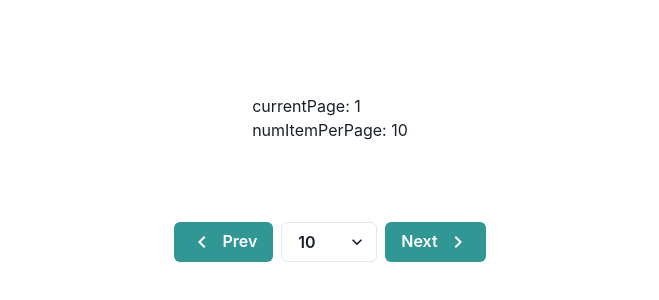
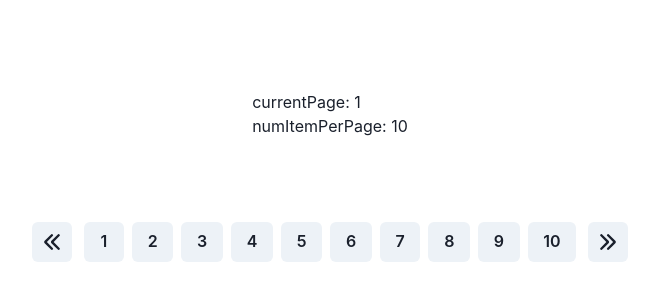
Before and after one commit to entest-hai/nextjs-chakra-ui, a Next.js app: page /pagination/page in a window 1280 px wide. Shown: the part 262-562 px from the top of the page, without its empty margins (310-969 px from the left). Built offline with nearby package versions, Linux system fonts and the light colour scheme.

Commit message:
test context react

```diff
--- a/pages/pagination/page.tsx
+++ b/pages/pagination/page.tsx
@@ -1,8 +1,8 @@
 // 21 DEC 2021 HAI TRAN
 // Simple pagination
 
-import { ChevronLeftIcon, ChevronRightIcon } from '@chakra-ui/icons';
-import { Button, HStack, Box, Select, BoxProps } from '@chakra-ui/react';
+import { ArrowLeftIcon, ArrowRightIcon, ChevronLeftIcon, ChevronRightIcon } from '@chakra-ui/icons';
+import { Button, HStack, Box, Select, BoxProps, IconButton } from '@chakra-ui/react';
 import {useState} from 'react';
 
 interface PaginationProps extends BoxProps {
@@ -16,43 +16,29 @@ const Pagination = ({currentPage,setCurrentPage,setNumItemPerPage}: PaginationPr
   return (
     <HStack
     >
-      <Button
+      <IconButton
         aria-label='prev'
-        leftIcon={<ChevronLeftIcon h={6} w={6}></ChevronLeftIcon>}
-        colorScheme='teal'
-        variant='solid'
-        onClick={() => {
-          if (currentPage > 1) {
-            setCurrentPage(currentPage - 1)
-          }
-        }}
+        display={{base:'none',sm:'flex'}}
       >
-          Prev
-      </Button>
-      <Select
-        width={24}
-        fontWeight='semibold'
-        onChange={(event) => {
-          setNumItemPerPage(parseInt(event.target.value))
-        }}
+        {<ArrowLeftIcon></ArrowLeftIcon>}
+      </IconButton>
+      <HStack overflowX='auto' maxWidth={{base: '96', md: '500px'}} py={1} px={1}>
+        {[1,2,3,4,5,6,7,8,9,10].map((num,index)=>(
+          <Button
+            key={index}
+            onClick={() => {
+              setCurrentPage(num)
+            }}
+          >
+            {num}
+          </Button>))}
+      </HStack>
+      <IconButton
+        aria-label='next'
+        display={{base: 'none',sm:'flex'}}
       >
-        <option value='10'>10</option>
-        <option value='15'>15</option>
-        <option value='20'>20</option>
-        <option value='25'>25</option>
-      </Select>
-      <Button
-        rightIcon={<ChevronRightIcon width={6} height={6} />}
-        colorScheme="teal"
-        variant="solid"
-        onClick={() => {
-          if (currentPage < 9) {
-            setCurrentPage(currentPage + 1)
-          }
-        }}
-      >
-          Next
-      </Button>
+        {<ArrowRightIcon></ArrowRightIcon>}
+      </IconButton>
     </HStack>
   );
 }
```
Also changed, not shown: pages/context/test.tsx (added, +69 -0 lines), 1 other file (tests, documents, lock files or other folders).
